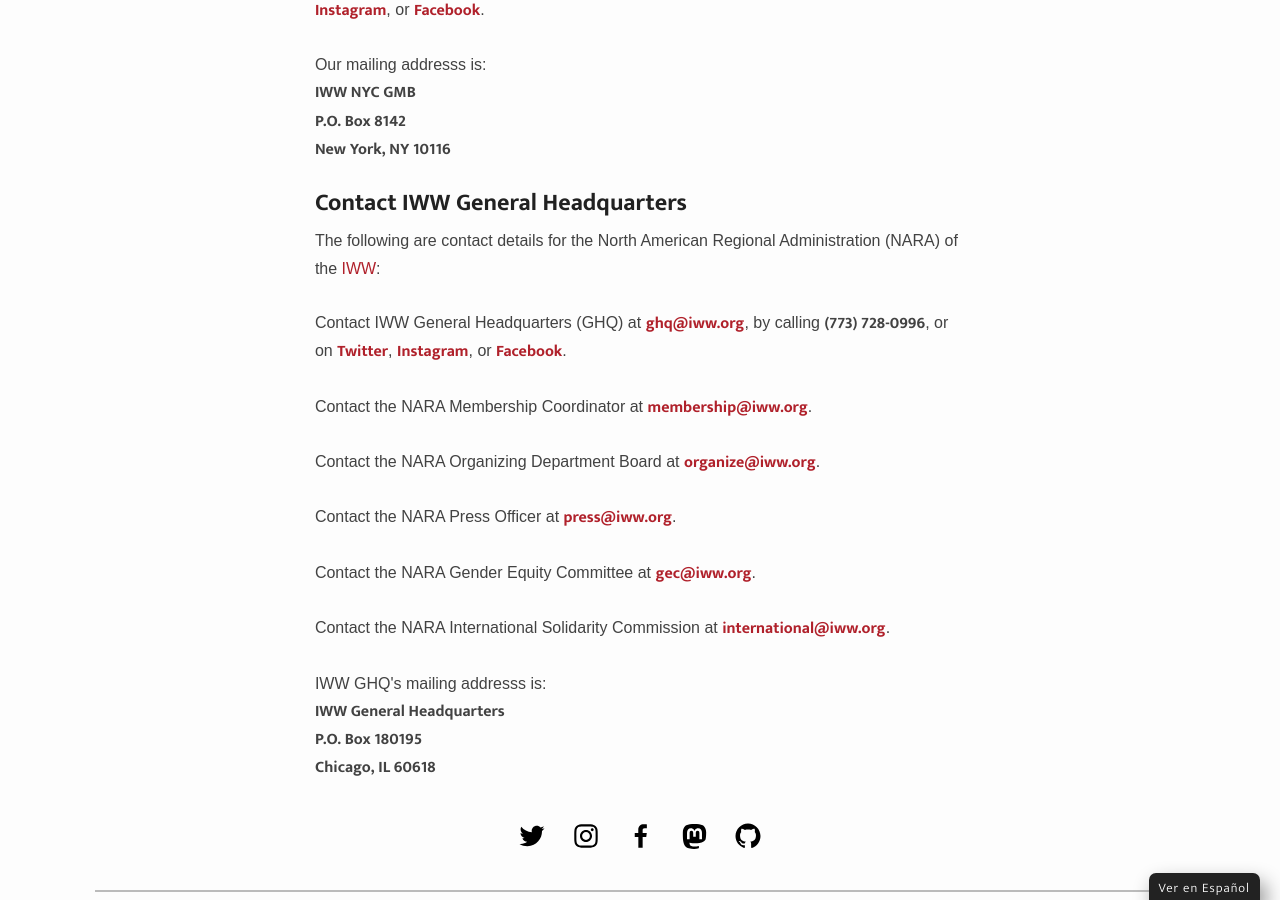
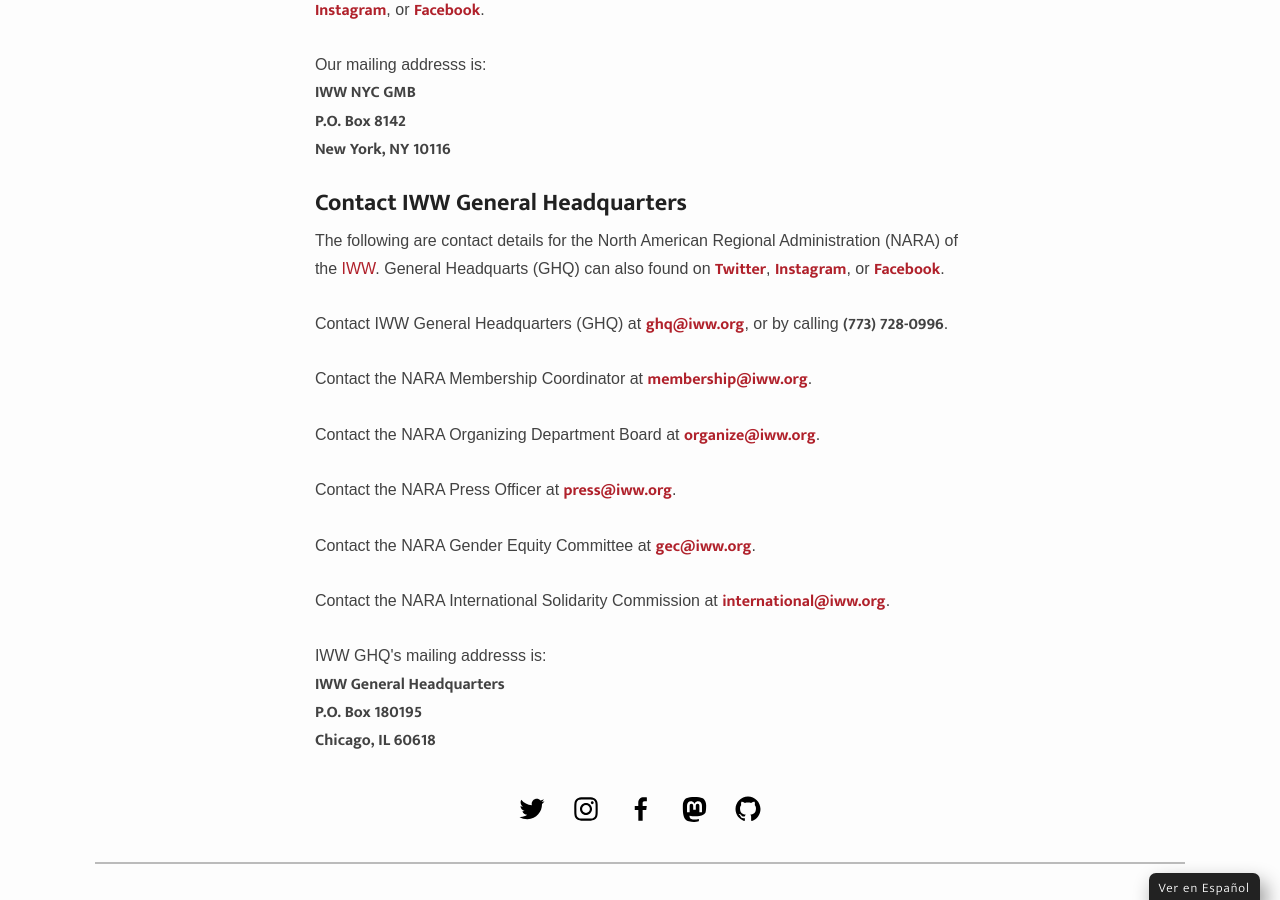
Before and after one commit to IWW-NYC-GMB/iww.nyc, a Jekyll site: the page built from contact.html, in a window 1280 px wide and 900 px high, scrolled down 1143 px. Built offline with Jekyll 4.4.1, drawn with Linux system fonts in a browser that asks for light colours; some web fonts are replaced.

Commit message:
Update contact.html

```diff
--- a/contact.html
+++ b/contact.html
@@ -69,9 +69,9 @@
 
 <h1>Contact IWW General Headquarters</h1>
 
-The following are contact details for the North American Regional Administration (NARA) of the <a href="https://iww.org">IWW</a>:<br><br>
+The following are contact details for the North American Regional Administration (NARA) of the <a href="https://iww.org">IWW</a>. General Headquarts (GHQ) can also found on <a href="https://twitter.com/iww" tagret="_blank"><strong>Twitter</strong></a>, <a href="https://instagram.com/industrialworkersoftheworld" tagret="_blank"><strong>Instagram</strong></a>, or <a href="https://facebook.com/iww.org" tagret="_blank"><strong>Facebook</strong></a>.<br><br>
 
-Contact IWW General Headquarters (GHQ) at <a href="mailto:ghq@iww.org"><strong>ghq@iww.org</strong></a>, by calling <strong>(773) 728-0996</strong>, or on <a href="https://twitter.com/iww" tagret="_blank"><strong>Twitter</strong></a>, <a href="https://instagram.com/industrialworkersoftheworld" tagret="_blank"><strong>Instagram</strong></a>, or <a href="https://facebook.com/iww.org" tagret="_blank"><strong>Facebook</strong></a>.<br><br>
+Contact IWW General Headquarters (GHQ) at <a href="mailto:ghq@iww.org"><strong>ghq@iww.org</strong></a>, or by calling <strong>(773) 728-0996</strong>.<br><br>
 
 Contact the NARA Membership Coordinator at <a href="mailto:membership@iww.org"><strong>membership@iww.org</strong></a>.<br><br>
 
```
